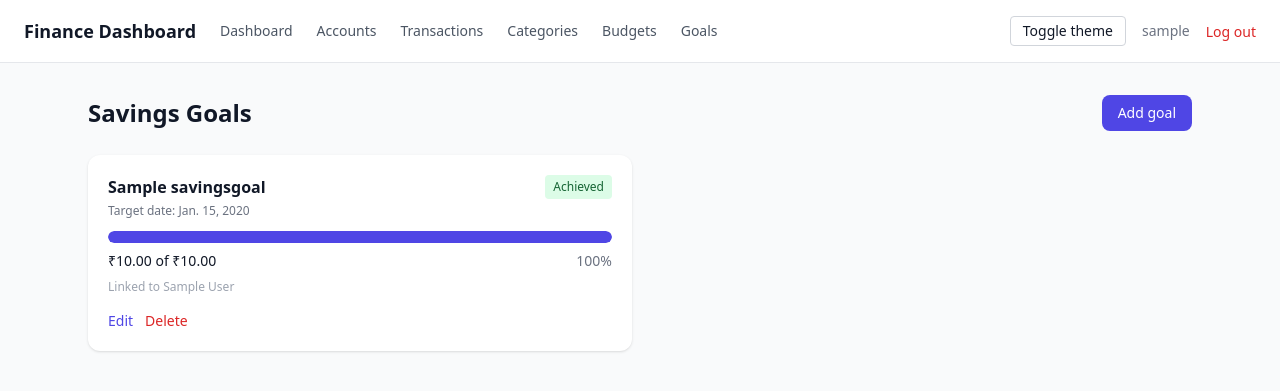
After one commit to SKEL1NJA/finance-dashboard, a Django app: page /goals/ in a window 1280 px wide. The commit adds this page. Shown: the top 391 px of the page. Run offline with Django 5.2, Linux system fonts and the light colour scheme; a user stored in the database is signed in; tables that the repository leaves empty hold one stand-in row (values such as "Sample post"); some libraries are stand-ins or nearby versions.

Commit message:
feat: add savings goals with account-linked contributions
Reuse select_for_update pattern to atomically deduct from linked account and update goal progress, including auto-achieved state.

```diff
--- a/config/urls.py
+++ b/config/urls.py
@@ -10,6 +10,7 @@ urlpatterns = [
     path('', include('accounts.urls')),
     path('', include('transactions.urls')),
     path('', include('budgets.urls')),
+    path('', include('goals.urls')),
 ]
 
 if settings.DEBUG:
--- /dev/null
+++ b/goals/forms.py
@@ -0,0 +1,40 @@
+from django import forms
+
+from accounts.models import Account
+
+from .models import SavingsGoal
+
+INPUT_CLASSES = 'w-full rounded-lg border border-gray-300 dark:border-gray-600 bg-white dark:bg-gray-700 px-3 py-2 text-sm focus:outline-none focus:ring-2 focus:ring-indigo-500'
+
+
+class SavingsGoalForm(forms.ModelForm):
+    class Meta:
+        model = SavingsGoal
+        fields = ['name', 'linked_account', 'target_amount', 'target_date']
+        widgets = {
+            'name': forms.TextInput(attrs={'class': INPUT_CLASSES}),
+            'linked_account': forms.Select(attrs={'class': INPUT_CLASSES}),
+            'target_amount': forms.NumberInput(attrs={'class': INPUT_CLASSES, 'step': '0.01'}),
+            'target_date': forms.DateInput(attrs={'class': INPUT_CLASSES, 'type': 'date'}),
+        }
+
+    def __init__(self, *args, **kwargs):
+        self.user = kwargs.pop('user')
+        super().__init__(*args, **kwargs)
+        self.fields['linked_account'].queryset = Account.objects.filter(user=self.user, is_active=True)
+        self.fields['linked_account'].required = False
+        self.fields['target_date'].required = False
+
+    def save(self, commit=True):
+        instance = super().save(commit=False)
+        instance.user = self.user
+        if commit:
+            instance.save()
+        return instance
+
+
+class ContributionForm(forms.Form):
+    amount = forms.DecimalField(
+        max_digits=14, decimal_places=2, min_value=0.01,
+        widget=forms.NumberInput(attrs={'class': INPUT_CLASSES, 'step': '0.01'})
+    )
--- /dev/null
+++ b/goals/urls.py
@@ -0,0 +1,11 @@
+from django.urls import path
+
+from .views import GoalContributeView, GoalCreateView, GoalDeleteView, GoalListView, GoalUpdateView
+
+urlpatterns = [
+    path('goals/', GoalListView.as_view(), name='goal-list'),
+    path('goals/new/', GoalCreateView.as_view(), name='goal-create'),
+    path('goals/<int:pk>/edit/', GoalUpdateView.as_view(), name='goal-update'),
+    path('goals/<int:pk>/delete/', GoalDeleteView.as_view(), name='goal-delete'),
+    path('goals/<int:pk>/contribute/', GoalContributeView.as_view(), name='goal-contribute'),
+]
--- a/goals/views.py
+++ b/goals/views.py
@@ -1,3 +1,74 @@
-from django.shortcuts import render
+from django.contrib.auth.mixins import LoginRequiredMixin
+from django.shortcuts import get_object_or_404, redirect, render
+from django.urls import reverse_lazy
+from django.views import View
+from django.views.generic import CreateView, DeleteView, ListView, UpdateView
 
-# Create your views here.
+from .forms import ContributionForm, SavingsGoalForm
+from .models import SavingsGoal
+from .services import contribute_to_goal
+
+
+class GoalListView(LoginRequiredMixin, ListView):
+    model = SavingsGoal
+    template_name = 'goals/goal_list.html'
+    context_object_name = 'goals'
+
+    def get_queryset(self):
+        return SavingsGoal.objects.filter(user=self.request.user).select_related('linked_account')
+
+
+class GoalCreateView(LoginRequiredMixin, CreateView):
+    model = SavingsGoal
+    form_class = SavingsGoalForm
+    template_name = 'goals/goal_form.html'
+    success_url = reverse_lazy('goal-list')
+
+    def get_form_kwargs(self):
+        kwargs = super().get_form_kwargs()
+        kwargs['user'] = self.request.user
+        return kwargs
+
+
+class GoalUpdateView(LoginRequiredMixin, UpdateView):
+    model = SavingsGoal
+    form_class = SavingsGoalForm
+    template_name = 'goals/goal_form.html'
+    success_url = reverse_lazy('goal-list')
+
+    def get_queryset(self):
+        return SavingsGoal.objects.filter(user=self.request.user)
+
+    def get_form_kwargs(self):
+        kwargs = super().get_form_kwargs()
+        kwargs['user'] = self.request.user
+        return kwargs
+
+
+class GoalDeleteView(LoginRequiredMixin, DeleteView):
+    model = SavingsGoal
+    template_name = 'goals/goal_confirm_delete.html'
+    success_url = reverse_lazy('goal-list')
+
+    def get_queryset(self):
+        return SavingsGoal.objects.filter(user=self.request.user)
+
+
+class GoalContributeView(LoginRequiredMixin, View):
+    template_name = 'goals/goal_contribute.html'
+
+    def get_goal(self, request, pk):
+        return get_object_or_404(SavingsGoal, pk=pk, user=request.user)
+
+    def get(self, request, pk):
+        goal = self.get_goal(request, pk)
+        form = ContributionForm()
+        return render(request, self.template_name, {'goal': goal, 'form': form})
+
+    def post(self, request, pk):
+        goal = self.get_goal(request, pk)
+        form = ContributionForm(request.POST)
+        if form.is_valid():
+            contribute_to_goal(goal, form.cleaned_data['amount'])
+            return redirect('goal-list')
+        return render(request, self.template_name, {'goal': goal, 'form': form})
--- a/templates/base.html
+++ b/templates/base.html
@@ -26,6 +26,7 @@
             <a href="{% url 'transaction-list' %}" class="text-sm text-gray-600 dark:text-gray-300 hover:text-indigo-600">Transactions</a>
             <a href="{% url 'category-list' %}" class="text-sm text-gray-600 dark:text-gray-300 hover:text-indigo-600">Categories</a>
             <a href="{% url 'budget-list' %}" class="text-sm text-gray-600 dark:text-gray-300 hover:text-indigo-600">Budgets</a>
+            <a href="{% url 'goal-list' %}" class="text-sm text-gray-600 dark:text-gray-300 hover:text-indigo-600">Goals</a>
         </div>
         <div class="flex items-center gap-4">
             <button onclick="toggleTheme()" class="text-sm px-3 py-1 rounded border border-gray-300 dark:border-gray-600">Toggle theme</button>
--- /dev/null
+++ b/templates/goals/goal_list.html
@@ -0,0 +1,49 @@
+{% extends 'base.html' %}
+{% block title %}Savings Goals{% endblock %}
+{% block content %}
+<div class="flex items-center justify-between mb-6">
+    <h1 class="text-2xl font-semibold">Savings Goals</h1>
+    <a href="{% url 'goal-create' %}" class="bg-indigo-600 text-white px-4 py-2 rounded-lg text-sm hover:bg-indigo-700">Add goal</a>
+</div>
+
+{% if goals %}
+<div class="grid grid-cols-1 md:grid-cols-2 gap-4">
+    {% for goal in goals %}
+    <div class="bg-white dark:bg-gray-800 rounded-xl shadow p-5">
+        <div class="flex items-center justify-between mb-1">
+            <h2 class="font-semibold">{{ goal.name }}</h2>
+            {% if goal.is_achieved %}
+            <span class="text-xs bg-green-100 text-green-800 dark:bg-green-900 dark:text-green-200 px-2 py-1 rounded">Achieved</span>
+            {% endif %}
+        </div>
+        {% if goal.target_date %}
+        <p class="text-xs text-gray-500 mb-3">Target date: {{ goal.target_date }}</p>
+        {% endif %}
+
+        <div class="w-full bg-gray-100 dark:bg-gray-700 rounded-full h-3 overflow-hidden">
+            <div class="h-3 rounded-full bg-indigo-600" style="width: {{ goal.progress_percentage }}%"></div>
+        </div>
+
+        <div class="flex justify-between mt-2 text-sm">
+            <span>₹{{ goal.current_amount }} of ₹{{ goal.target_amount }}</span>
+            <span class="text-gray-500">{{ goal.progress_percentage }}%</span>
+        </div>
+
+        {% if goal.linked_account %}
+        <p class="text-xs text-gray-400 mt-2">Linked to {{ goal.linked_account.name }}</p>
+        {% endif %}
+
+        <div class="flex gap-3 mt-4 text-sm">
+            {% if not goal.is_achieved %}
+            <a href="{% url 'goal-contribute' goal.pk %}" class="text-green-600 hover:underline">Add funds</a>
+            {% endif %}
+            <a href="{% url 'goal-update' goal.pk %}" class="text-indigo-600 hover:underline">Edit</a>
+            <a href="{% url 'goal-delete' goal.pk %}" class="text-red-600 hover:underline">Delete</a>
+        </div>
+    </div>
+    {% endfor %}
+</div>
+{% else %}
+<p class="text-gray-500">No savings goals yet. <a href="{% url 'goal-create' %}" class="text-indigo-600">Set your first one.</a></p>
+{% endif %}
+{% endblock %}
```
Also changed, not shown: goals/services.py (added, +16 -0 lines), templates/goals/goal_confirm_delete.html (added, +14 -0 lines), templates/goals/goal_contribute.html (added, +23 -0 lines), templates/goals/goal_form.html (added, +21 -0 lines).
